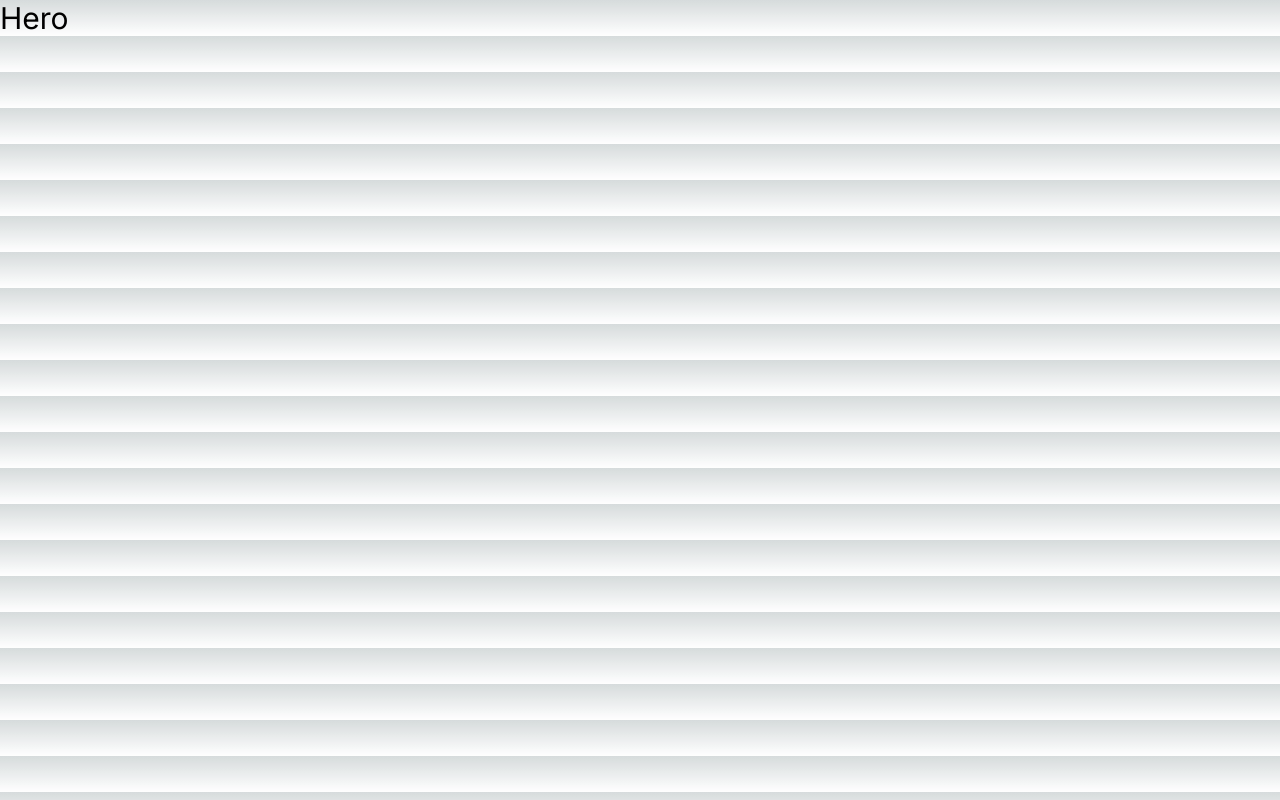
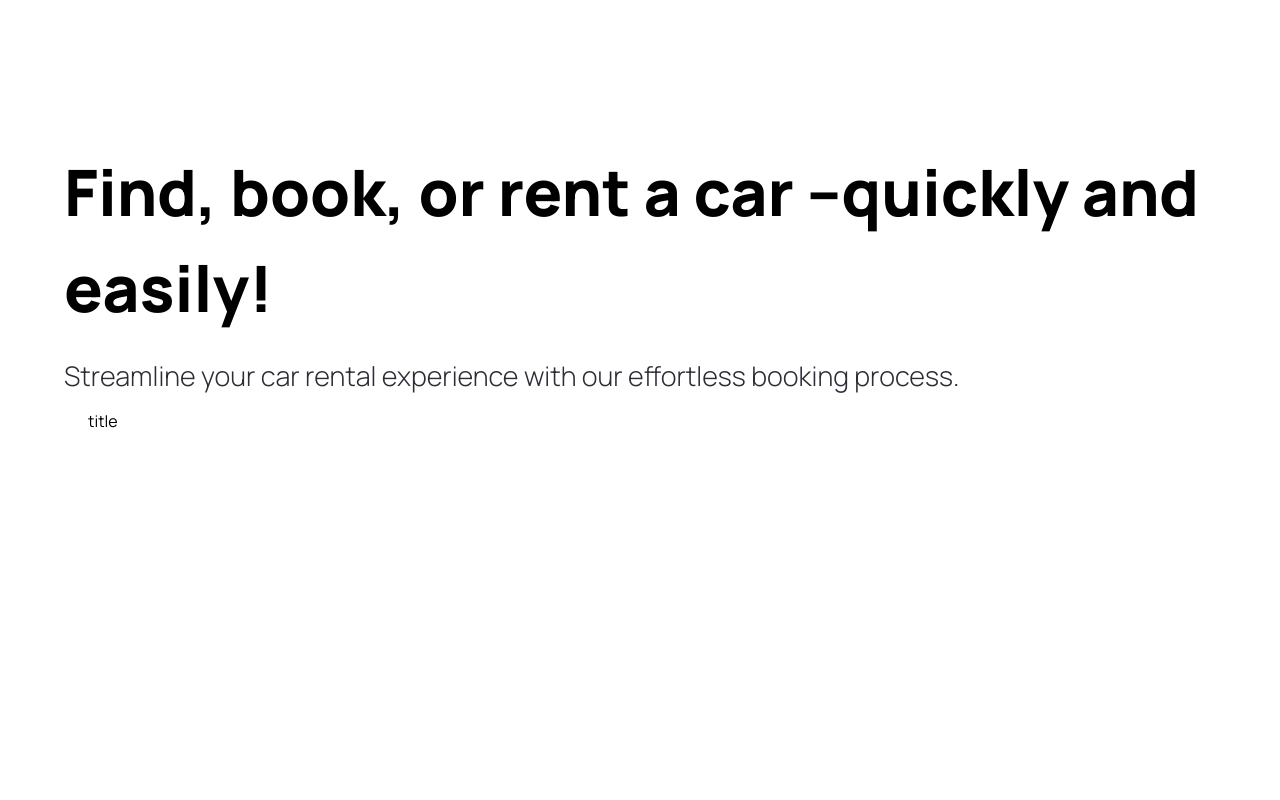
Before and after one commit to HasanHafizurRahman/car-hub-nextjs14, a Next.js app: page / in a window 1280 px wide. Built offline with nearby package versions, Linux system fonts and the light colour scheme.

Commit message:
configuaration

```diff
--- a/app/globals.css
+++ b/app/globals.css
@@ -1,33 +1,219 @@
+@import url("https://fonts.googleapis.com/css2?family=Manrope:wght@200;300;400;500;600;700;800&display=swap");
+
 @tailwind base;
 @tailwind components;
 @tailwind utilities;
 
-:root {
-  --foreground-rgb: 0, 0, 0;
-  --background-start-rgb: 214, 219, 220;
-  --background-end-rgb: 255, 255, 255;
+* {
+  margin: 0;
+  padding: 0;
+  box-sizing: border-box;
+  font-family: "Manrope", sans-serif;
 }
 
-@media (prefers-color-scheme: dark) {
-  :root {
-    --foreground-rgb: 255, 255, 255;
-    --background-start-rgb: 0, 0, 0;
-    --background-end-rgb: 0, 0, 0;
-  }
+/* START: General styles */
+.max-width {
+  @apply max-w-[1440px] mx-auto;
 }
 
-body {
-  color: rgb(var(--foreground-rgb));
-  background: linear-gradient(
-      to bottom,
-      transparent,
-      rgb(var(--background-end-rgb))
-    )
-    rgb(var(--background-start-rgb));
+.padding-x {
+  @apply sm:px-16 px-6;
 }
 
-@layer utilities {
-  .text-balance {
-    text-wrap: balance;
-  }
+.padding-y {
+  @apply py-4;
 }
+
+.flex-center {
+  @apply flex items-center justify-center;
+}
+
+.flex-between {
+  @apply flex justify-between items-center;
+}
+
+.custom-btn {
+  @apply flex flex-row relative justify-center items-center py-3 px-6 outline-none;
+}
+/* END: General styles */
+
+/* START: Hero styles */
+.hero {
+  @apply flex xl:flex-row flex-col gap-5 relative z-0 max-w-[1440px] mx-auto;
+}
+
+.hero__title {
+  @apply 2xl:text-[72px] sm:text-[64px] text-[50px] font-extrabold;
+}
+
+.hero__subtitle {
+  @apply text-[27px] text-black-100 font-light mt-5;
+}
+
+.hero__image-container {
+  @apply xl:flex-[1.5] flex justify-end items-end w-full xl:h-screen;
+}
+
+.hero__image {
+  @apply relative xl:w-full w-[90%] xl:h-full h-[590px] z-0;
+}
+
+.hero__image-overlay {
+  @apply absolute xl:-top-24 xl:-right-1/2 -right-1/4 bg-hero-bg bg-repeat-round -z-10 w-full xl:h-screen h-[590px] overflow-hidden;
+}
+/* END: Hero styles */
+
+/* START: Home styles */
+
+.home__text-container {
+  @apply flex flex-col items-start justify-start gap-y-2.5 text-black-100;
+}
+
+.home__filters {
+  @apply mt-12 w-full flex-between items-center flex-wrap gap-5;
+}
+
+.home__filter-container {
+  @apply flex justify-start flex-wrap items-center gap-2;
+}
+
+.home__cars-wrapper {
+  @apply grid 2xl:grid-cols-4 xl:grid-cols-3 md:grid-cols-2 grid-cols-1 w-full gap-8 pt-14;
+}
+
+.home__error-container {
+  @apply mt-16 flex justify-center items-center flex-col gap-2;
+}
+/* END: Home styles */
+
+/* START: Car Card styles */
+.car-card {
+  @apply flex flex-col p-6 justify-center items-start text-black-100 bg-primary-blue-100 hover:bg-white hover:shadow-md rounded-3xl;
+}
+
+.car-card__content {
+  @apply w-full flex justify-between items-start gap-2;
+}
+
+.car-card__content-title {
+  @apply text-[22px] leading-[26px] font-bold capitalize;
+}
+
+.car-card__price {
+  @apply flex mt-6 text-[32px] leading-[38px] font-extrabold;
+}
+
+.car-card__price-dollar {
+  @apply self-start text-[14px] leading-[17px] font-semibold;
+}
+
+.car-card__price-day {
+  @apply self-end text-[14px] leading-[17px] font-medium;
+}
+
+.car-card__image {
+  @apply relative w-full h-40 my-3 object-contain;
+}
+
+.car-card__icon-container {
+  @apply flex group-hover:invisible w-full justify-between text-grey;
+}
+
+.car-card__icon {
+  @apply flex flex-col justify-center items-center gap-2;
+}
+
+.car-card__icon-text {
+  @apply text-[14px] leading-[17px];
+}
+
+.car-card__btn-container {
+  @apply hidden group-hover:flex absolute bottom-0 w-full z-10;
+}
+/* END: Car Card styles */
+
+/* START: Car Details styles */
+.car-details__dialog-panel {
+  @apply relative w-full max-w-lg max-h-[90vh] overflow-y-auto transform rounded-2xl bg-white p-6 text-left shadow-xl transition-all flex flex-col gap-5;
+}
+
+.car-details__close-btn {
+  @apply absolute top-2 right-2 z-10 w-fit p-2 bg-primary-blue-100 rounded-full;
+}
+
+.car-details__main-image {
+  @apply relative w-full h-40 bg-pattern bg-cover bg-center rounded-lg;
+}
+/* END: Car Details styles */
+
+/* START: Custom Filter styles */
+.custom-filter__btn {
+  @apply relative w-full min-w-[127px] flex justify-between items-center cursor-default rounded-lg bg-white py-2 px-3 text-left shadow-md sm:text-sm border;
+}
+
+.custom-filter__options {
+  @apply absolute mt-1 max-h-60 w-full overflow-auto rounded-md bg-white py-1 text-base shadow-lg ring-1 ring-black ring-opacity-5 focus:outline-none sm:text-sm;
+}
+/* END: Custom Filter styles */
+
+/* START: Footer styles */
+.footer {
+  @apply flex flex-col text-black-100  mt-5 border-t border-gray-100;
+}
+
+.footer__links-container {
+  @apply flex max-md:flex-col flex-wrap justify-between gap-5 sm:px-16 px-6 py-10;
+}
+
+.footer__rights {
+  @apply flex flex-col justify-start items-start gap-6;
+}
+
+.footer__links {
+  @apply flex-1 w-full flex md:justify-end flex-wrap max-md:mt-10 gap-20;
+}
+
+.footer__link {
+  @apply flex flex-col gap-6 text-base min-w-[170px];
+}
+
+.footer__copyrights {
+  @apply flex justify-between items-center flex-wrap mt-10 border-t border-gray-100 sm:px-16 px-6 py-10;
+}
+
+.footer__copyrights-link {
+  @apply flex-1 flex sm:justify-end justify-center max-sm:mt-4 gap-10;
+}
+/* END: Footer styles */
+
+/* START: searchbar styles */
+.searchbar {
+  @apply flex items-center justify-start max-sm:flex-col w-full relative max-sm:gap-4 max-w-3xl;
+}
+
+.searchbar__item {
+  @apply flex-1 max-sm:w-full flex justify-start items-center relative;
+}
+
+.searchbar__input {
+  @apply w-full h-[48px] pl-12 p-4 bg-light-white rounded-r-full max-sm:rounded-full outline-none cursor-pointer text-sm;
+}
+/* END: searchbar styles */
+
+/* START: search manufacturer styles */
+.search-manufacturer {
+  @apply flex-1 max-sm:w-full flex justify-start items-center;
+}
+
+.search-manufacturer__input {
+  @apply w-full h-[48px] pl-12 p-4 rounded-l-full max-sm:rounded-full bg-light-white outline-none cursor-pointer text-sm;
+}
+
+.search-manufacturer__options {
+  @apply absolute mt-1 max-h-60 w-full overflow-auto rounded-md bg-white py-1 text-base shadow-lg ring-1 ring-black ring-opacity-5 focus:outline-none sm:text-sm;
+}
+
+.search-manufacturer__option {
+  @apply cursor-default select-none py-2 pl-10 pr-4;
+}
+/* END: search manufacturer styles */
--- /dev/null
+++ b/components/CustomButton.tsx
@@ -0,0 +1,19 @@
+"use client"
+import Image from "next/image";
+
+const CustomButton = ({title, containerStyles}) => {
+    return (
+        <button
+            disabled={false}
+            type={"button"}
+            className={`custom-btn`}
+            onClick={() => { }}
+        >
+            <span className={`flex-1`}>
+                title
+            </span>
+        </button>
+    );
+};
+
+export default CustomButton;
--- a/components/Hero.tsx
+++ b/components/Hero.tsx
@@ -1,7 +1,26 @@
+"use client"
+import CustomButton from "./CustomButton";
+import Image from "next/image";
+
 const Hero = () => {
+    const handleScroll = ( ) => {
+
+    }
     return (
-        <div>
-            <h1 className="text-3xl">Hero</h1>
+        <div className="hero">
+            <div className="flex-1 pt-36 padding-x">
+                <h1 className="hero__title">
+                    Find, book, or rent a car --quickly and easily!
+                </h1>
+
+                <p className="hero__subtitle">Streamline your car rental experience with our effortless booking process.</p>
+
+                <CustomButton
+                title="Explopre Cars"
+                containerStyles="bg-primary-blue text-white rounded-full mt-10"
+                handleClick={handleScroll}
+                 />
+            </div>
         </div>
     );
 };
--- a/components/index.ts
+++ b/components/index.ts
@@ -1,5 +1,6 @@
 import Hero from "./Hero";
+import CustomButton from "./CustomButton";
 
 export {
-    Hero
+    Hero, CustomButton,
 }
--- a/tailwind.config.ts
+++ b/tailwind.config.ts
@@ -1,20 +1,34 @@
-import type { Config } from "tailwindcss";
-
-const config: Config = {
+/** @type {import('tailwindcss').Config} */
+module.exports = {
   content: [
     "./pages/**/*.{js,ts,jsx,tsx,mdx}",
     "./components/**/*.{js,ts,jsx,tsx,mdx}",
     "./app/**/*.{js,ts,jsx,tsx,mdx}",
   ],
+  mode: "jit",
   theme: {
     extend: {
+      fontFamily: {
+        inter: ["Inter", "sans-serif"],
+      },
+      colors: {
+        "black-100": "#2B2C35",
+        "primary-blue": {
+          DEFAULT: "#2B59FF",
+          100: "#F5F8FF",
+        },
+        "secondary-orange": "#f79761",
+        "light-white": {
+          DEFAULT: "rgba(59,60,152,0.03)",
+          100: "rgba(59,60,152,0.02)",
+        },
+        grey: "#747A88",
+      },
       backgroundImage: {
-        "gradient-radial": "radial-gradient(var(--tw-gradient-stops))",
-        "gradient-conic":
-          "conic-gradient(from 180deg at 50% 50%, var(--tw-gradient-stops))",
-      },
+        'pattern': "url('/pattern.png')",
+        'hero-bg': "url('/hero-bg.png')"
+      }
     },
   },
   plugins: [],
 };
-export default config;
```
